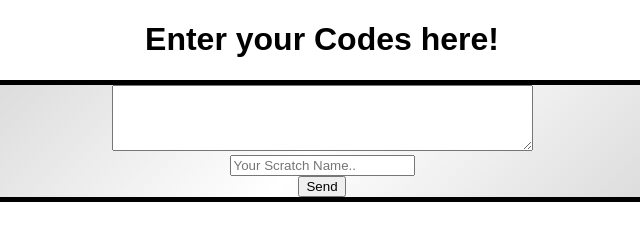
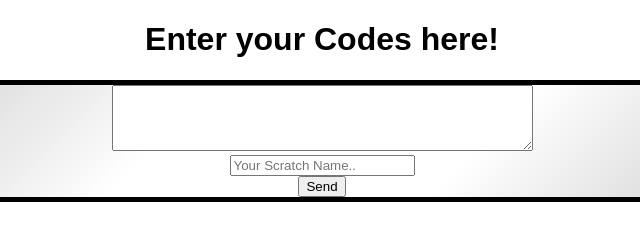
Before and after one commit to NilsTheBest/ChairOfRepublic, a plain HTML site: page Codes/index.html in a window 1280 px wide. Shown: the top 252 px of the page, 318-958 px from the left. Drawn offline with Linux system fonts and the light colour scheme.

Commit message:
Update style.css

```diff
--- a/Codes/style.css
+++ b/Codes/style.css
@@ -5,7 +5,7 @@ body {
 
 .form {
   text-align: center;
-  background-image: linear-gradient(-45deg, LightGray, White, LightGray);
+  background-image: linear-gradient(-45deg, LightGray, White, White, LightGray);
   width: 850px;
   hight: 850px;
   border: 5px solid black; border-radius:10px;
```
